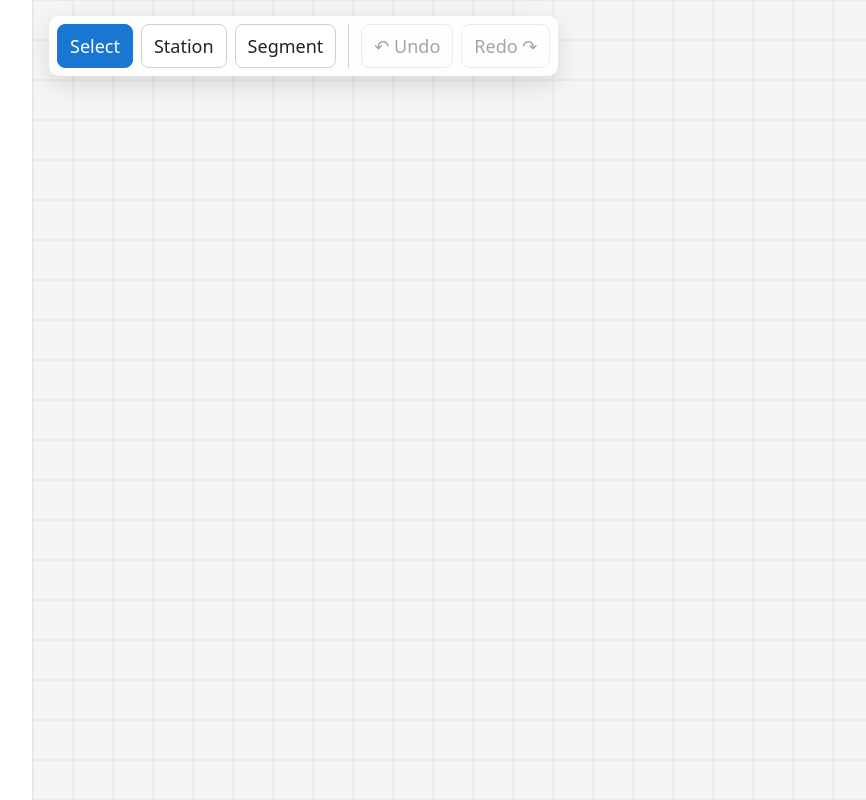
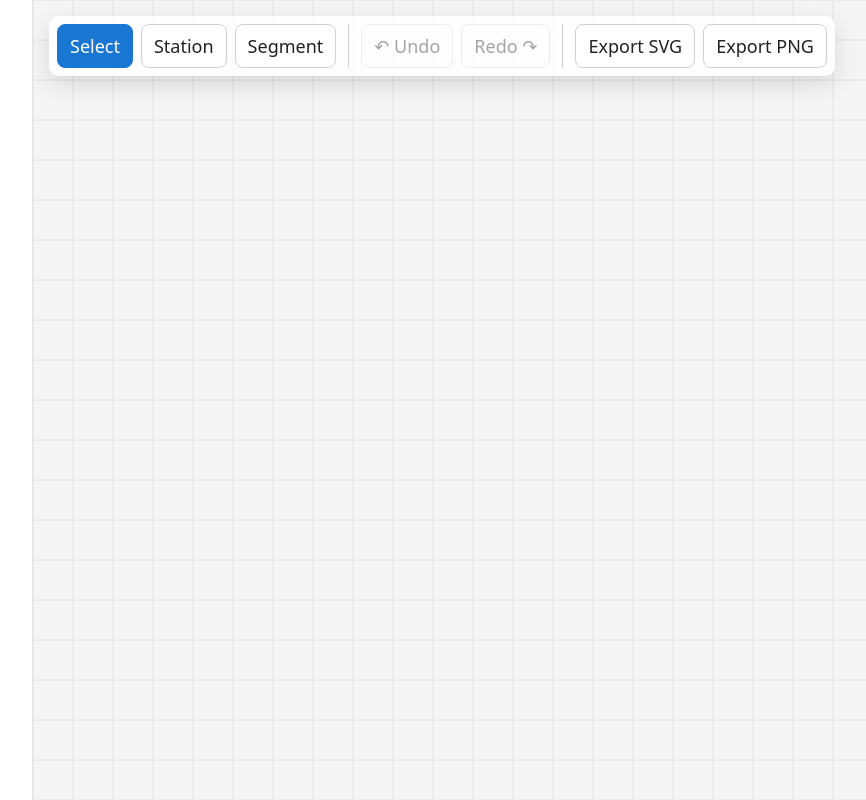
Before and after one commit to minzen/transit-editor, a React (Vite) app: page / in a window 1280 px wide. Shown: the top 800 px of the page, without its empty margins (45-911 px from the left). Built offline with nearby package versions, Linux system fonts and the light colour scheme.

Commit message:
Add SVG and PNG export functionality

```diff
--- a/src/editor/EditorCanvas.tsx
+++ b/src/editor/EditorCanvas.tsx
@@ -100,6 +100,8 @@ export function EditorCanvas() {
 
     const suppressNextClickRef = useRef(false)
 
+    const svgRef = useRef<SVGSVGElement>(null)
+
     const addSegment = useEditorStore(
         (s) => s.addSegment
     )
@@ -116,6 +118,61 @@ export function EditorCanvas() {
     const redo = useEditorStore((s) => s.redo)
     const pastStates = useEditorStore((s) => s.pastStates)
     const futureStates = useEditorStore((s) => s.futureStates)
+
+    const exportAsSVG = () => {
+        if (!svgRef.current) return
+
+        const svgElement = svgRef.current
+        const serializer = new XMLSerializer()
+        const svgString = serializer.serializeToString(svgElement)
+
+        const blob = new Blob([svgString], { type: 'image/svg+xml' })
+        const url = URL.createObjectURL(blob)
+
+        const link = document.createElement('a')
+        link.href = url
+        link.download = 'transit-map.svg'
+        link.click()
+
+        URL.revokeObjectURL(url)
+    }
+
+    const exportAsPDF = () => {
+        if (!svgRef.current) return
+
+        const svgElement = svgRef.current
+        const serializer = new XMLSerializer()
+        const svgString = serializer.serializeToString(svgElement)
+
+        const svgBlob = new Blob([svgString], { type: 'image/svg+xml;charset=utf-8' })
+        const svgUrl = URL.createObjectURL(svgBlob)
+
+        const img = new Image()
+        img.onload = () => {
+            const canvas = document.createElement('canvas')
+            const padding = 40
+            const bbox = svgElement.getBoundingClientRect()
+
+            canvas.width = bbox.width + padding * 2
+            canvas.height = bbox.height + padding * 2
+
+            const ctx = canvas.getContext('2d')
+            if (ctx) {
+                ctx.fillStyle = '#ffffff'
+                ctx.fillRect(0, 0, canvas.width, canvas.height)
+                ctx.drawImage(img, padding, padding, bbox.width, bbox.height)
+
+                const pdfUrl = canvas.toDataURL('image/png')
+                const link = document.createElement('a')
+                link.href = pdfUrl
+                link.download = 'transit-map.png'
+                link.click()
+            }
+
+            URL.revokeObjectURL(svgUrl)
+        }
+        img.src = svgUrl
+    }
 
     const tools: {
         id: EditorTool
@@ -214,6 +271,26 @@ export function EditorCanvas() {
                     Redo ↷
                 </button>
 
+                <div className="editor-toolbar-separator" />
+
+                <button
+                    type="button"
+                    className="editor-toolbar-button"
+                    onClick={exportAsSVG}
+                    title="Export as SVG"
+                >
+                    Export SVG
+                </button>
+
+                <button
+                    type="button"
+                    className="editor-toolbar-button"
+                    onClick={exportAsPDF}
+                    title="Export as PNG"
+                >
+                    Export PNG
+                </button>
+
                 {activeTool === 'segment' && (
                     <>
                         <div className="editor-toolbar-separator" />
@@ -236,6 +313,7 @@ export function EditorCanvas() {
             </div>
 
             <svg
+                ref={svgRef}
                 width="100%"
                 height="100%"
                 style={{
```
